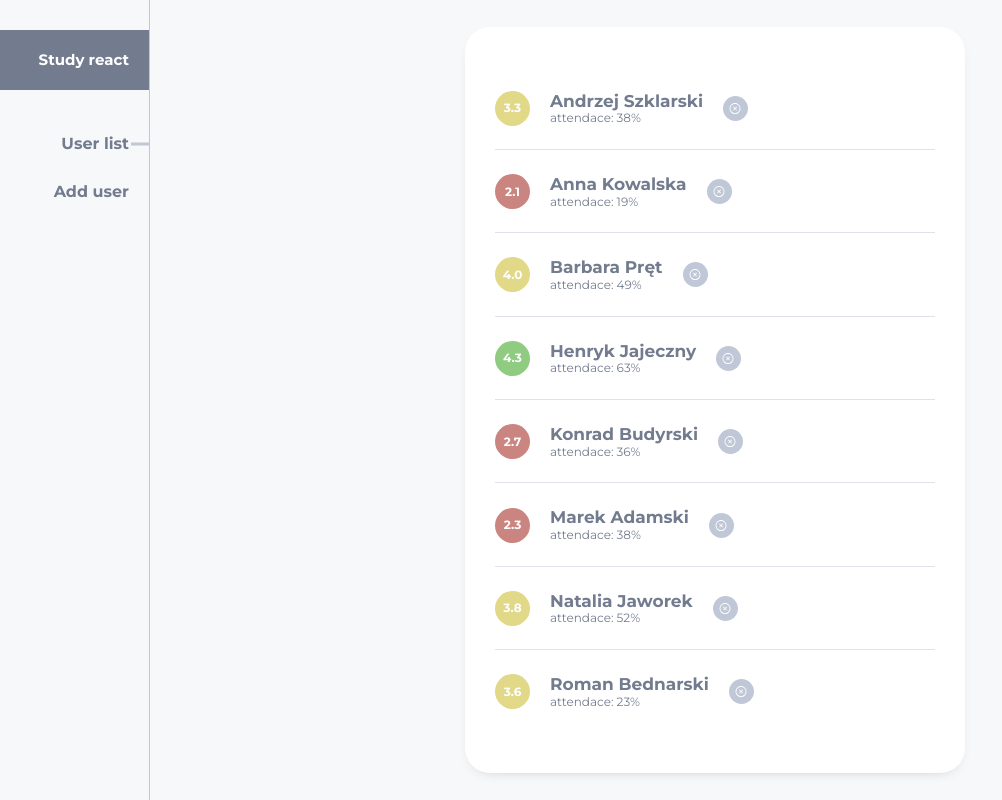
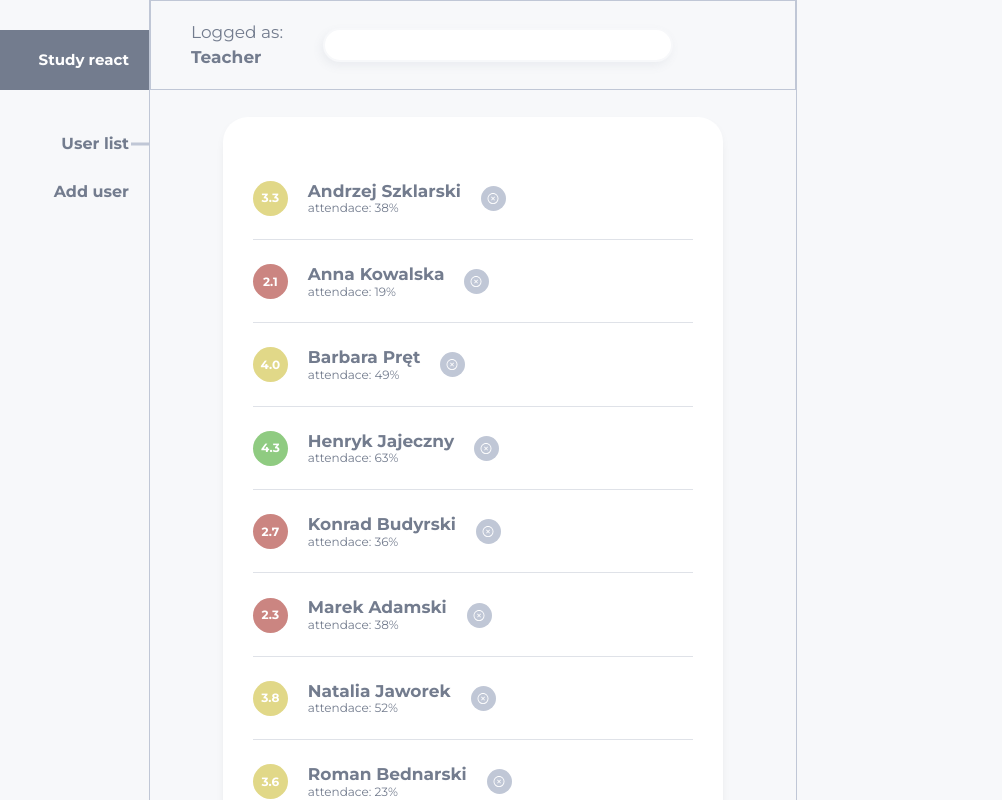
Before and after one commit to RobertGraupner/study-react, a React (Create React App) app: page / in a window 1280 px wide. Shown: the whole page, without its empty margins (0-1002 px from the left). Built offline with nearby package versions, Linux system fonts and the light colour scheme.

Commit message:
add searchBar

```diff
--- a/src/components/atoms/Input/Input.js
+++ b/src/components/atoms/Input/Input.js
@@ -1,12 +1,18 @@
 import React from 'react';
 import styles from './Input.module.scss';
+import PropTypes from 'prop-types';
 
-const Input = (props) => {
+const Input = ({ className = '', ...props }) => {
   return (
     <>
-      <input className={styles.input} {...props}></input>
+      <input className={`${styles.input} ${className}`} {...props}></input>
     </>
   );
 };
 
+Input.propTypes = {
+  className: PropTypes.string,
+  props: PropTypes.object
+};
+
 export default Input;
--- a/src/components/organism/Navigation/Navigation.module.scss
+++ b/src/components/organism/Navigation/Navigation.module.scss
@@ -8,6 +8,8 @@
   justify-content: flex-start;
   border-right: 1px solid $color-darkPurple;
   padding: 30px 0;
+  grid-row: 1 / 3;
+  grid-column: 1 / 2;
 }
 
 .logo {
--- /dev/null
+++ b/src/components/organism/SearchBar/SearchBar.js
@@ -0,0 +1,19 @@
+import React from 'react';
+import styles from './SearchBar.module.scss';
+import Input from '../../atoms/Input/Input';
+
+const SearchBar = () => {
+  return (
+    <div className={styles.searchBar}>
+      <div className={styles.searchBarLabel}>
+        <p>Logged as:</p>
+        <p>
+          <strong>Teacher</strong>
+        </p>
+      </div>
+      <Input className={styles.searchBarInput} />
+    </div>
+  );
+};
+
+export default SearchBar;
--- /dev/null
+++ b/src/components/organism/SearchBar/SearchBar.module.scss
@@ -0,0 +1,28 @@
+@import '../../../styles/settings.scss';
+
+.searchBar {
+  grid-row: 1 / 2;
+  grid-column: 2 / 3;
+  border: 1px solid $color-darkPurple;
+  display: flex;
+  justify-content: flex-start;
+  align-items: center;
+  padding: 0 40px;
+}
+
+.searchBarLabel {
+  font-size: $font-size-l;
+  color: $color-darkGrey;
+  padding-right: 40px;
+
+  p {
+    margin: 5px 0;
+  }
+}
+
+.searchBarInput {
+  font-size: $font-size-l;
+  width: 100%;
+  max-width: 350px;
+  border: 2px solid $color-lightGrey;
+}
--- a/src/components/templates/MainTemplate.js
+++ b/src/components/templates/MainTemplate.js
@@ -1,13 +1,33 @@
 import React from 'react';
 import Navigation from '../organism/Navigation/Navigation';
+import Input from '../atoms/Input/Input';
+import SearchBar from '../organism/SearchBar/SearchBar';
 import styles from './MainTemplate.module.scss';
 import PropTypes from 'prop-types';
+
+const SearchBarLabel = ({ children }) => {
+  return <div className={styles.searchBarLabel}>{children}</div>;
+};
+
+const News = () => {
+  return <div className={styles.news}></div>;
+};
 
 const MainTemplate = ({ children }) => {
   return (
     <div className={styles.wrapper}>
       <Navigation />
+      <SearchBar>
+        <SearchBarLabel>
+          <p>Logged as:</p>
+          <p>
+            <strong>Teacher</strong>
+          </p>
+        </SearchBarLabel>
+        <Input className={styles.searchBarInput} />
+      </SearchBar>
       {children}
+      <News />
     </div>
   );
 };
@@ -16,4 +36,8 @@ MainTemplate.propTypes = {
   children: PropTypes.node
 };
 
+SearchBarLabel.propTypes = {
+  children: PropTypes.node
+};
+
 export default MainTemplate;
--- a/src/components/templates/MainTemplate.module.scss
+++ b/src/components/templates/MainTemplate.module.scss
@@ -7,6 +7,13 @@
   margin: 0;
   padding: 0;
   display: grid;
-  grid-template-columns: 150px 1fr;
+  grid-template-rows: 90px 1fr;
+  grid-template-columns: 150px 1fr 0.75fr;
   background-color: $color-lightGrey;
 }
+
+.news {
+  grid-row: 1 / 3;
+  grid-column: 3 / 4;
+  border-left: 1px solid $color-darkPurple;
+}
```
